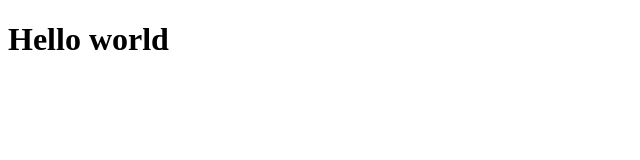
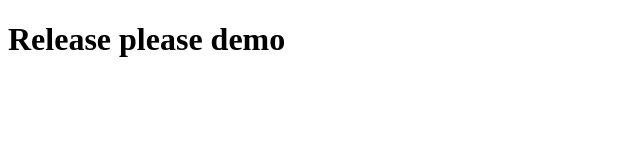
Before and after one commit to ideaigniter/release-please-training, a website: page index.html in a window 1280 px wide. Shown: the whole page, without its empty margins (0-640 px from the left). Drawn offline with Linux system fonts and the light colour scheme.

```diff
--- a/index.html
+++ b/index.html
@@ -3,6 +3,6 @@
   <title>Release please training</title>
   <script src="index.js"></script>
   <body>
-    <h1>Hello world</h1>
+    <h1>Release please demo</h1>
   </body>
 </html>
```
